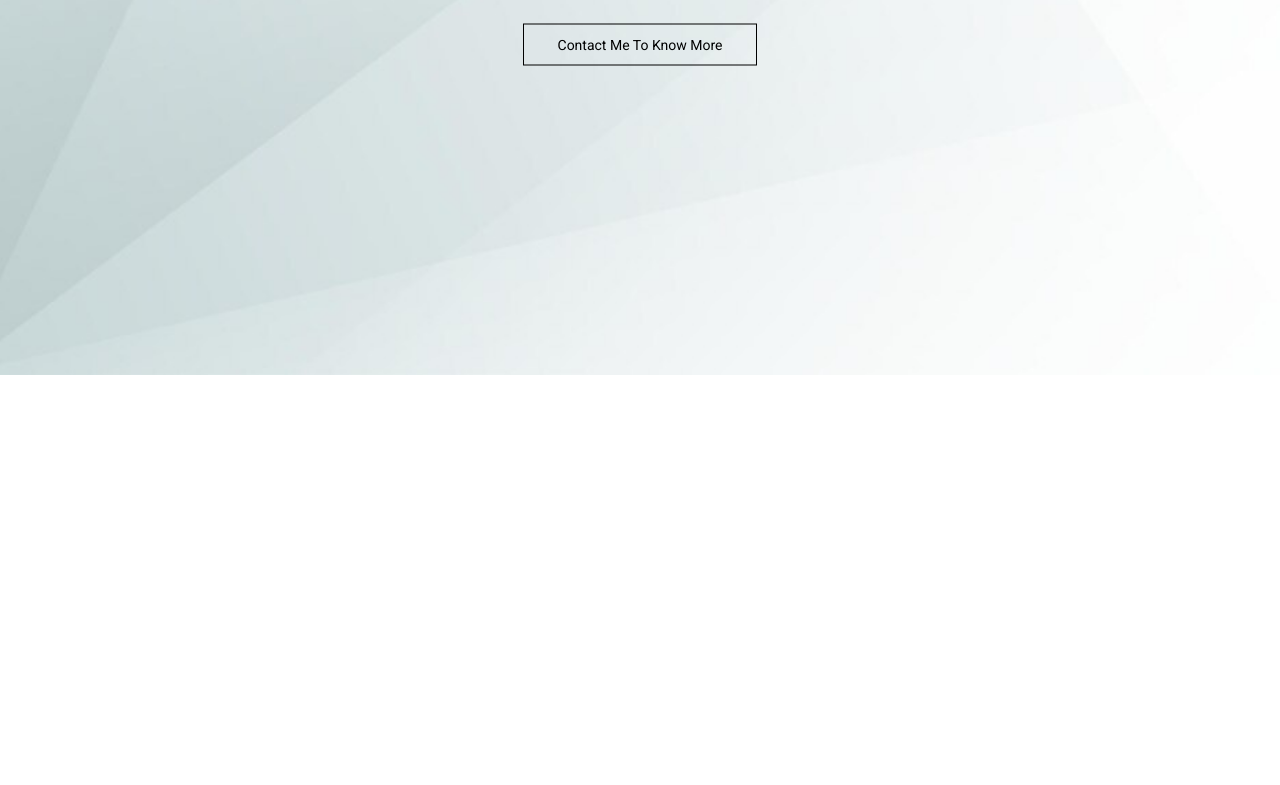
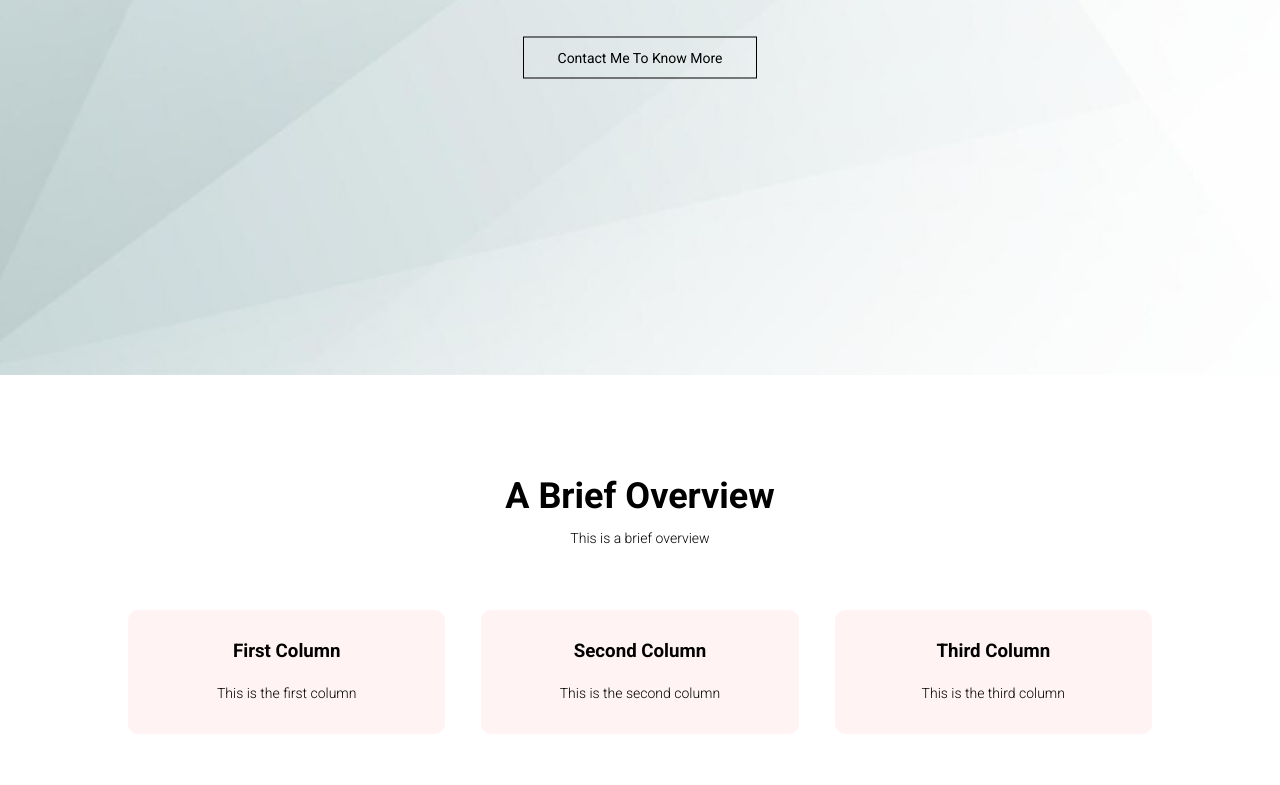
Before and after one commit to Ayron1929/ayron1929.github.io, a plain HTML site: page index.html in a window 1280 px wide. Shown: the part 425-1210 px from the top of the page. Before the commit the page ends 800 px from the top, so only its background shows below. Drawn offline with Linux system fonts and the light colour scheme.

Commit message:
Update website

```diff
--- a/index.html
+++ b/index.html
@@ -28,5 +28,23 @@
       <a href="" class="button">Contact Me To Know More</a>
     </div>
     </section>
+    <section class="overview">
+      <h1>A Brief Overview</h1>
+      <p>This is a brief overview</p>
+      <div class="row">
+        <div class="col">
+          <h3>First Column</h3>
+          <p>This is the first column</p>
+        </div>
+        <div class="col">
+          <h3>Second Column</h3>
+          <p>This is the second column</p>
+        </div>
+        <div class="col">
+          <h3>Third Column</h3>
+          <p>This is the third column</p>
+        </div>
+      </div>
+    </section>
   </body>
 </html>
--- a/style.css
+++ b/style.css
@@ -80,3 +80,42 @@
     background: #edaba6;
     transition: 1s;
 }
+.overview{
+    width: 80%;
+    margin: auto;
+    text-align: center;
+    padding-top: 100px;
+}
+h1{
+    font-size: 36px;
+    font-weight: 600;
+}
+p{
+    color: #000;
+    font-size: 14px;
+    font-weight: 300;
+    line-height: 22px;
+    padding: 10px;
+}
+.row{
+    margin-top: 5%;
+    display: flex;
+    justify-content: space-between;
+}
+.col{
+    flex-basis: 31%;
+    background: #fff3f3;
+    border-radius: 10px;
+    margin-bottom: 5%;
+    padding: 20px 12px;
+    box-sizing: border-box;
+    transition: 0.5s;
+}
+h3{
+    text-align: center;
+    font-weight: 600;
+    margin: 10px 0;
+}
+.col:hover{
+    box-shadow: 0 0 20px 0px rgba(0,0,0,0.2);
+}
```
